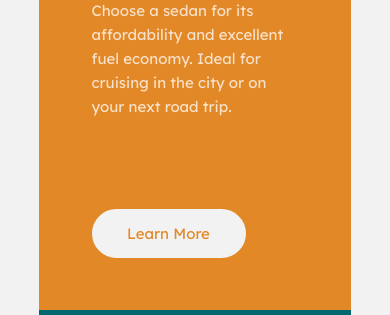
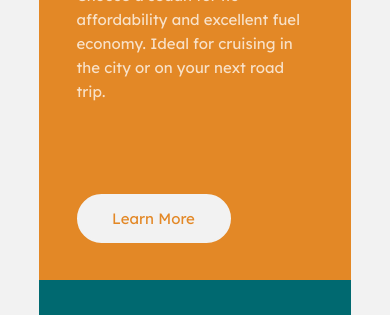
Before and after one commit to Marchino5791/Frontend-Mentor-3-Column-Preview, a plain HTML site: page index.html in a window 390 px wide. Shown: the part 244-559 px from the top of the page. Drawn offline with Linux system fonts and the light colour scheme.

Commit message:
Update style.css

```diff
--- a/style.css
+++ b/style.css
@@ -133,10 +133,6 @@ p {
     margin: 5rem auto;
   }
 
-  .box {
-    padding: 3.5rem;
-  }
-
   .sedans {
     border-radius: 0.5rem 0.5rem 0 0;
   }
```
